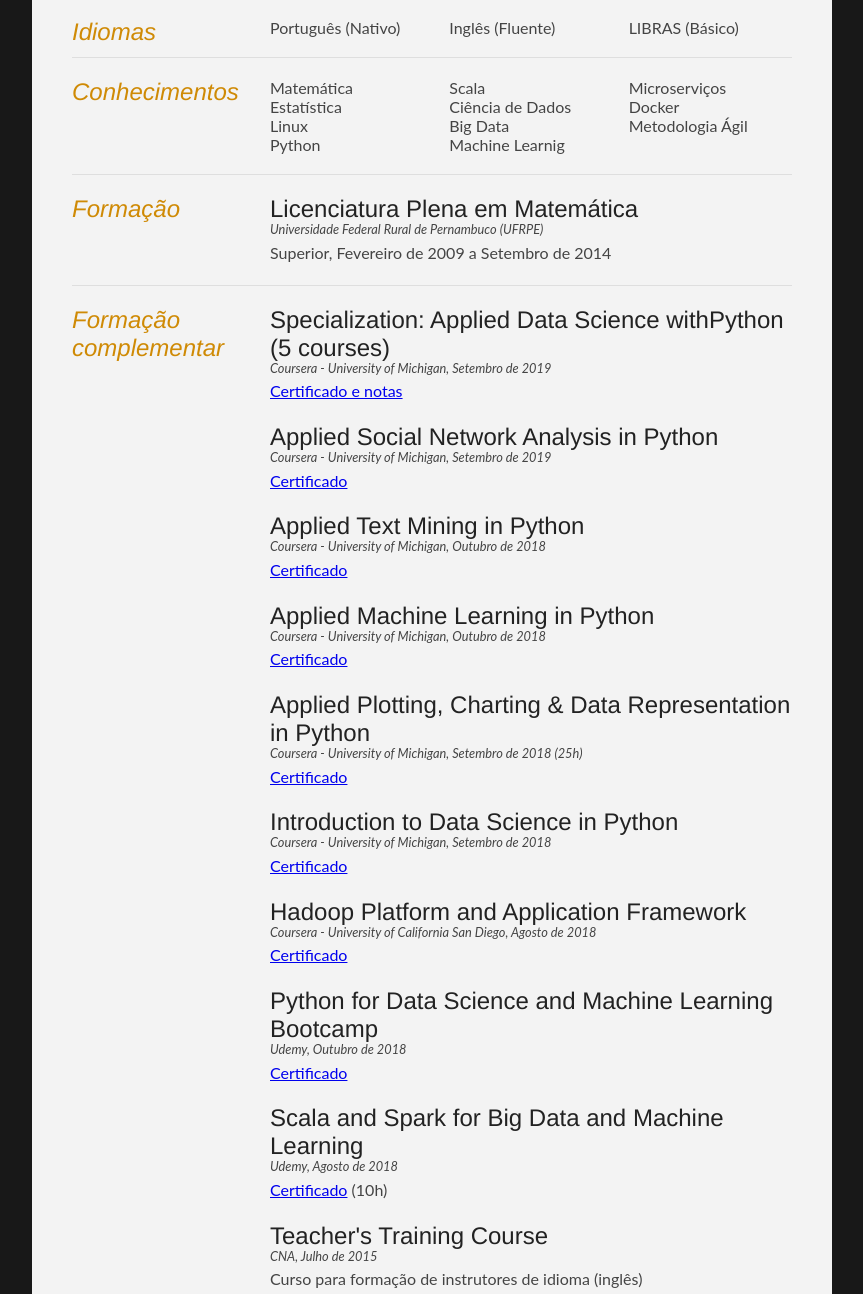
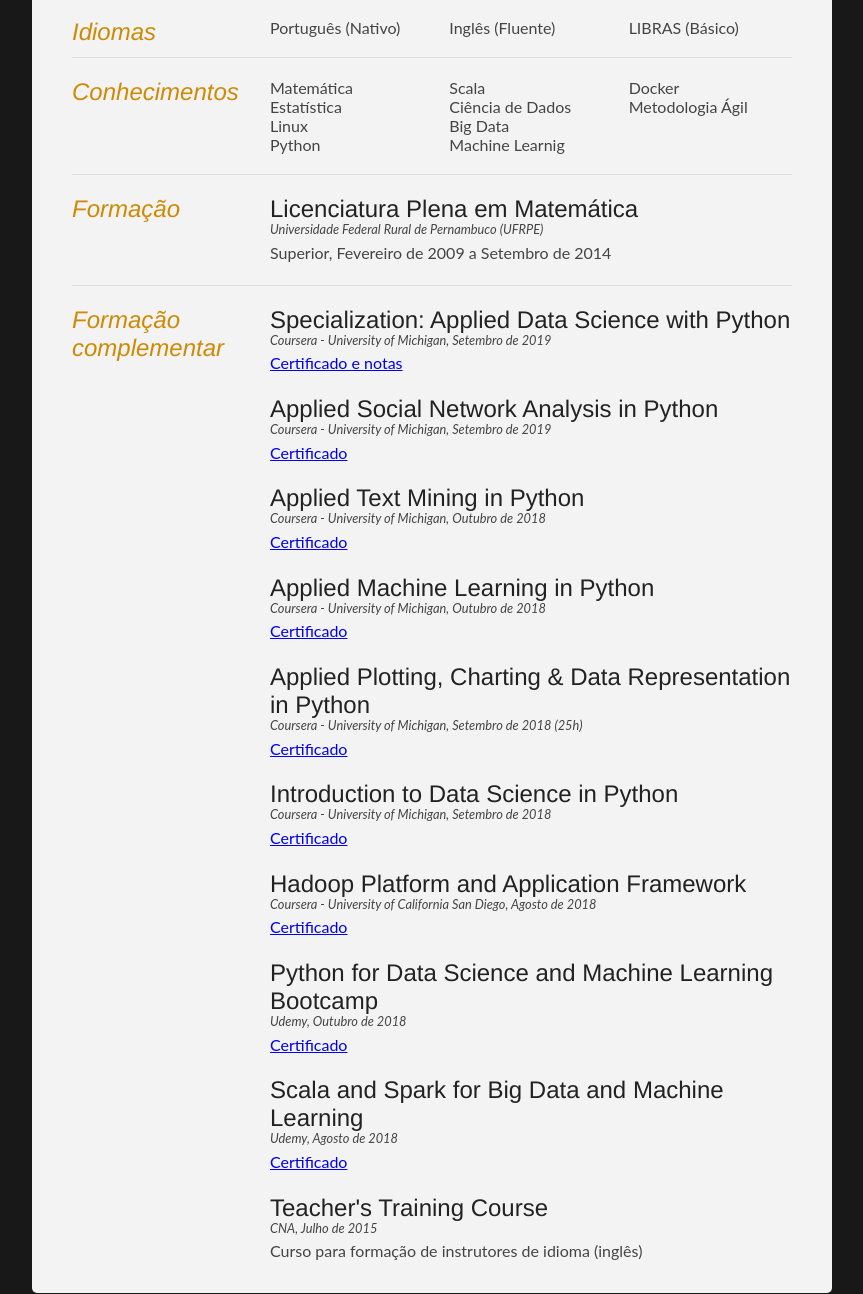
Before and after one commit to htbrandao/htbrandao.github.io, a plain HTML site: page index.html in a window 1280 px wide. Shown: the part 724-2018 px from the top of the page, without its empty margins (208-1071 px from the left). Drawn offline with Linux system fonts and the light colour scheme.

Commit message:
checkpoint

```diff
--- a/index.html
+++ b/index.html
@@ -118,7 +118,7 @@
 					<li>Big Data</li>
 					<li>Machine Learnig</li>
 					<!-- <li>Deep Learning</li> -->
-					<li>Microserviços</li>
+					<!-- <li>Microserviços</li> -->
 					<li>Docker</li>
 					<li>Metodologia Ágil</li>
 				</ul>
@@ -145,7 +145,7 @@
 			</div>
 			<div class="sectionContent">
 				<article>
-					<h2>Specialization: Applied Data Science withPython (5 courses)</h2>
+					<h2>Specialization: Applied Data Science with Python</h2>
 					<p class="subDetails">Coursera - University of Michigan, Setembro de 2019</p>
 					<p><a href="https://www.coursera.org/account/accomplishments/specialization/CS58FBNTL85K" target="_blank">Certificado e notas</a></p>
 					<p></p>
@@ -189,7 +189,7 @@
 				<article>
 					<h2>Scala and Spark for Big Data and Machine Learning </h2>
 					<p class="subDetails">Udemy, Agosto de 2018</p>
-					<p><a href="https://www.udemy.com/certificate/UC-M7YE43I9/" target="_blank">Certificado</a> (10h)</p>
+					<p><a href="https://www.udemy.com/certificate/UC-M7YE43I9/" target="_blank">Certificado</a></p>
 				</article>
 				<article>
 					<h2>Teacher's Training Course</h2>
```
